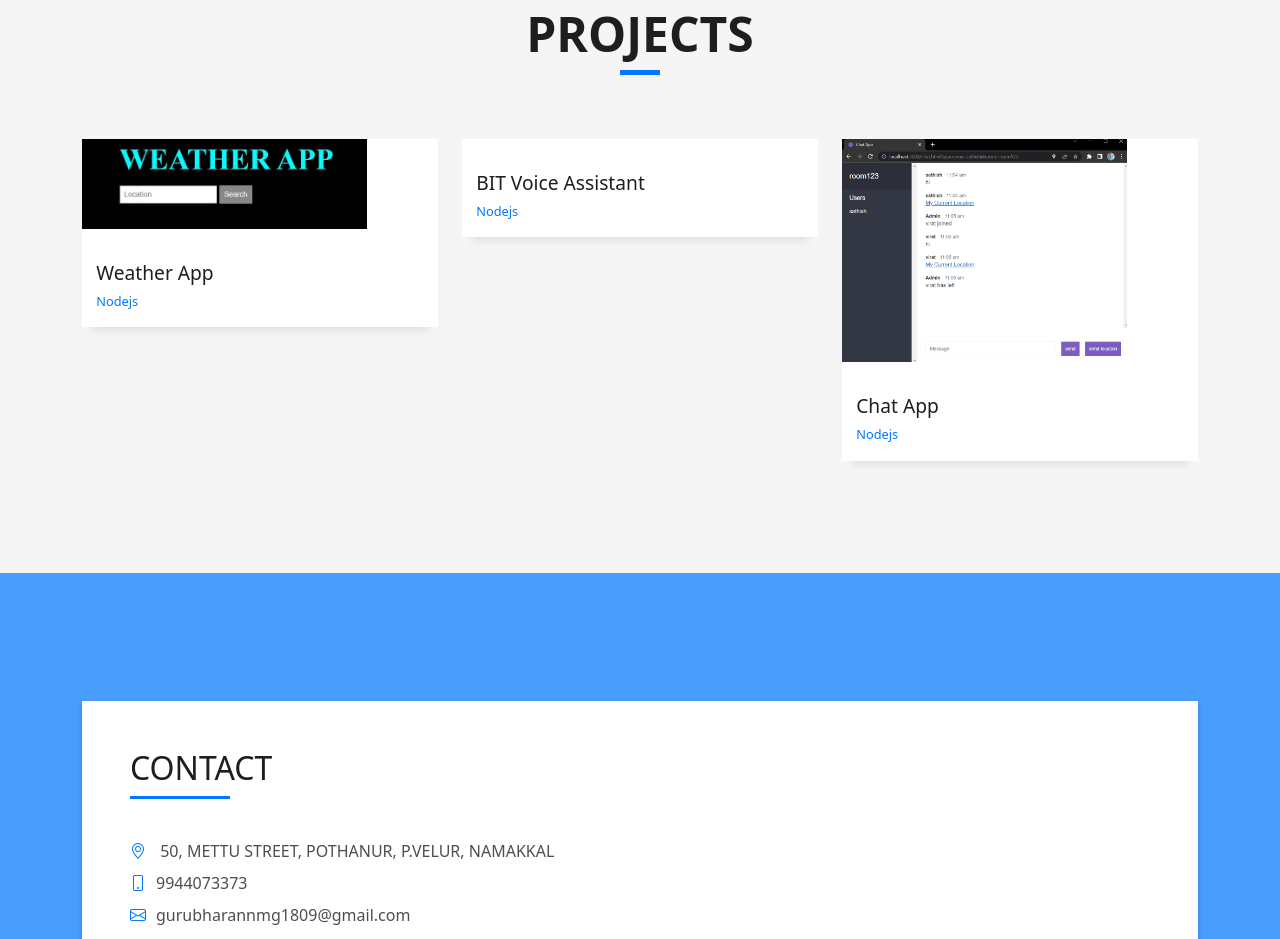
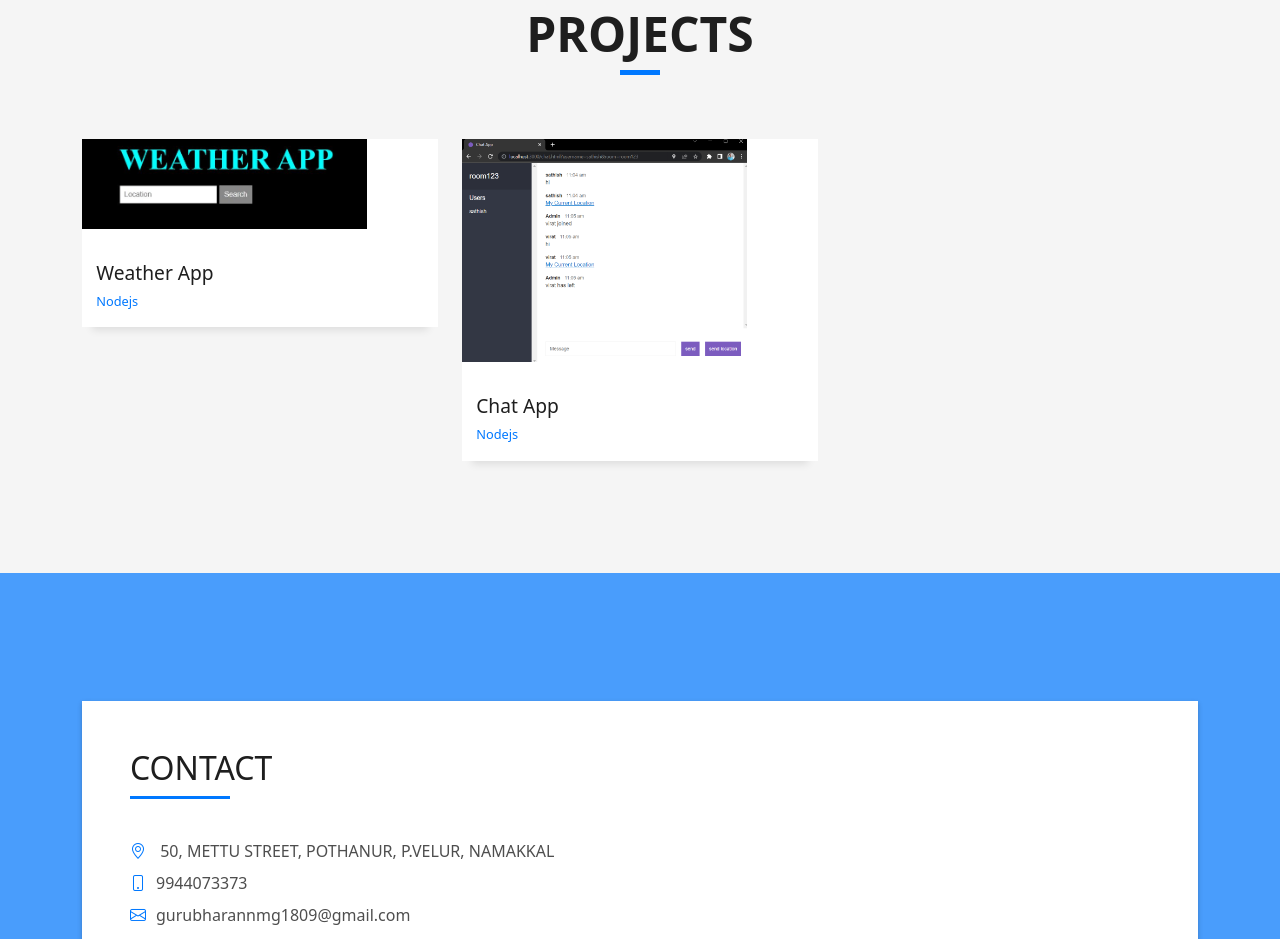
Before and after one commit to GURUNMG/PORTFOLIO, a plain HTML site: page index.html in a window 1280 px wide. Shown: the part 2180-3119 px from the top of the page. Drawn offline with Linux system fonts and the light colour scheme.

Commit message:
Update index.html

```diff
--- a/index.html
+++ b/index.html
@@ -242,31 +242,31 @@ company.
               </div>
             </div>
           </div>
-          <div class="col-md-4">
-            <div class="work-box">
+<!--           <div class="col-md-4"> -->
+<!--             <div class="work-box"> -->
 <!--               <a href="assets/img/work-2.jpg" data-gallery="portfolioGallery" class="portfolio-lightbox"> -->
-                <div class="work-img">
+<!--                 <div class="work-img"> -->
 <!--                   <img src="bitvoice.png" alt="" class="img-fluid" style="width: 80%;"> -->
-                </div>
+<!--                 </div> -->
 <!--               </a> -->
-              <div class="work-content">
-                <div class="row">
-                  <div class="col-sm-8">
-                    <h2 class="w-title">BIT Voice Assistant</h2>
-                    <div class="w-more">
-                      <span class="w-ctegory">Nodejs</span>
+<!--               <div class="work-content"> -->
+<!--                 <div class="row"> -->
+<!--                   <div class="col-sm-8"> -->
+<!--                     <h2 class="w-title">BIT Voice Assistant</h2> -->
+<!--                     <div class="w-more"> -->
+<!--                       <span class="w-ctegory">Nodejs</span>  -->
                       <!-- / <span class="w-date">18 Sep. 2018</span> -->
-                    </div>
-                  </div>
+<!--                     </div> -->
+<!--                   </div> -->
                   <!-- <div class="col-sm-4">
                     <div class="w-like">
                       <a href="portfolio-details.html"> <span class="bi bi-plus-circle"></span></a>
                     </div>
                   </div> -->
-                </div>
-              </div>
-            </div>
-          </div>
+<!--                 </div> -->
+<!--               </div> -->
+<!--             </div> -->
+<!--           </div> -->
           <div class="col-md-4">
             <div class="work-box">
 <!--               <a href="assets/img/work-3.jpg" data-gallery="portfolioGallery" class="portfolio-lightbox"> -->
```
